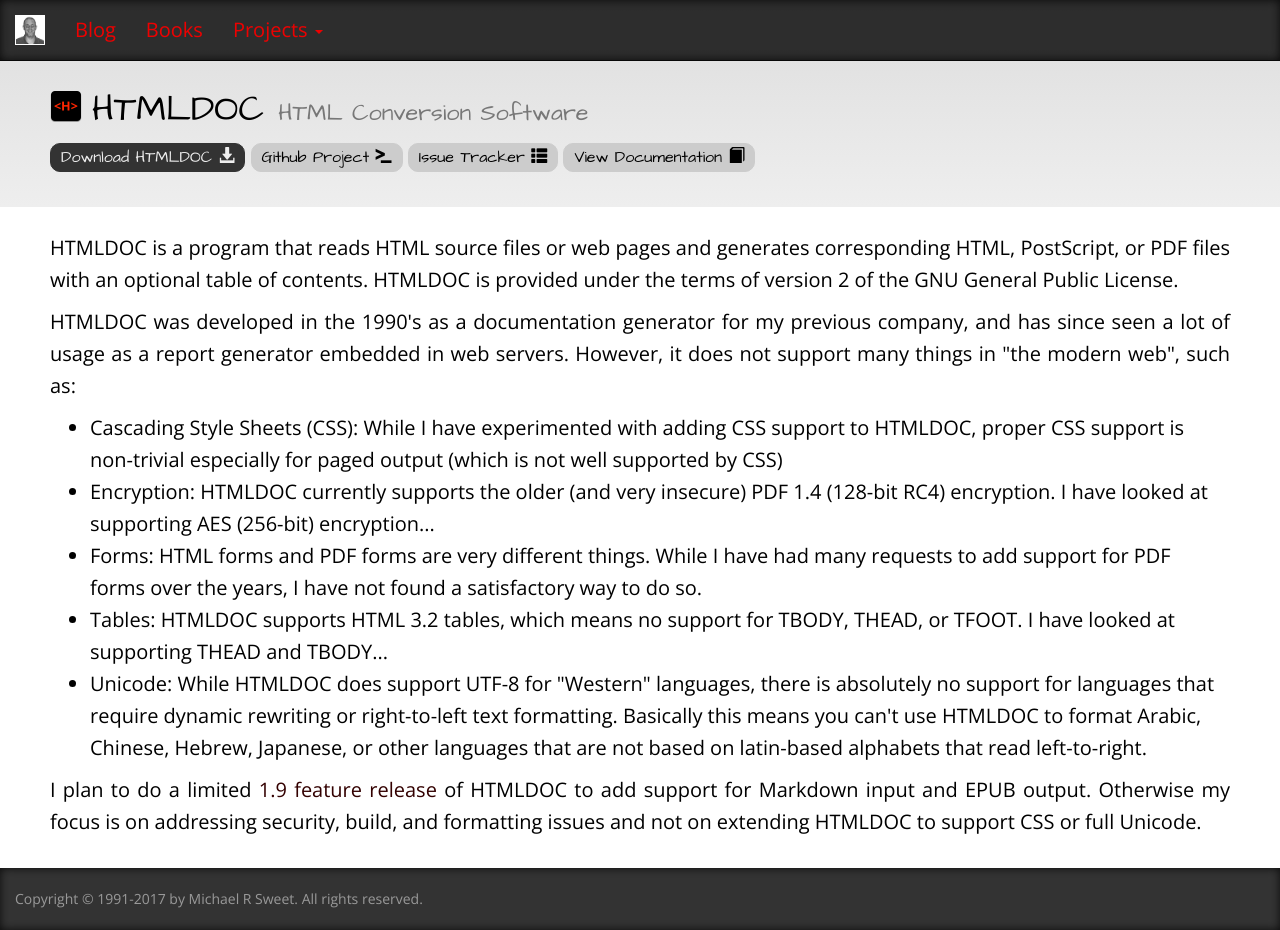
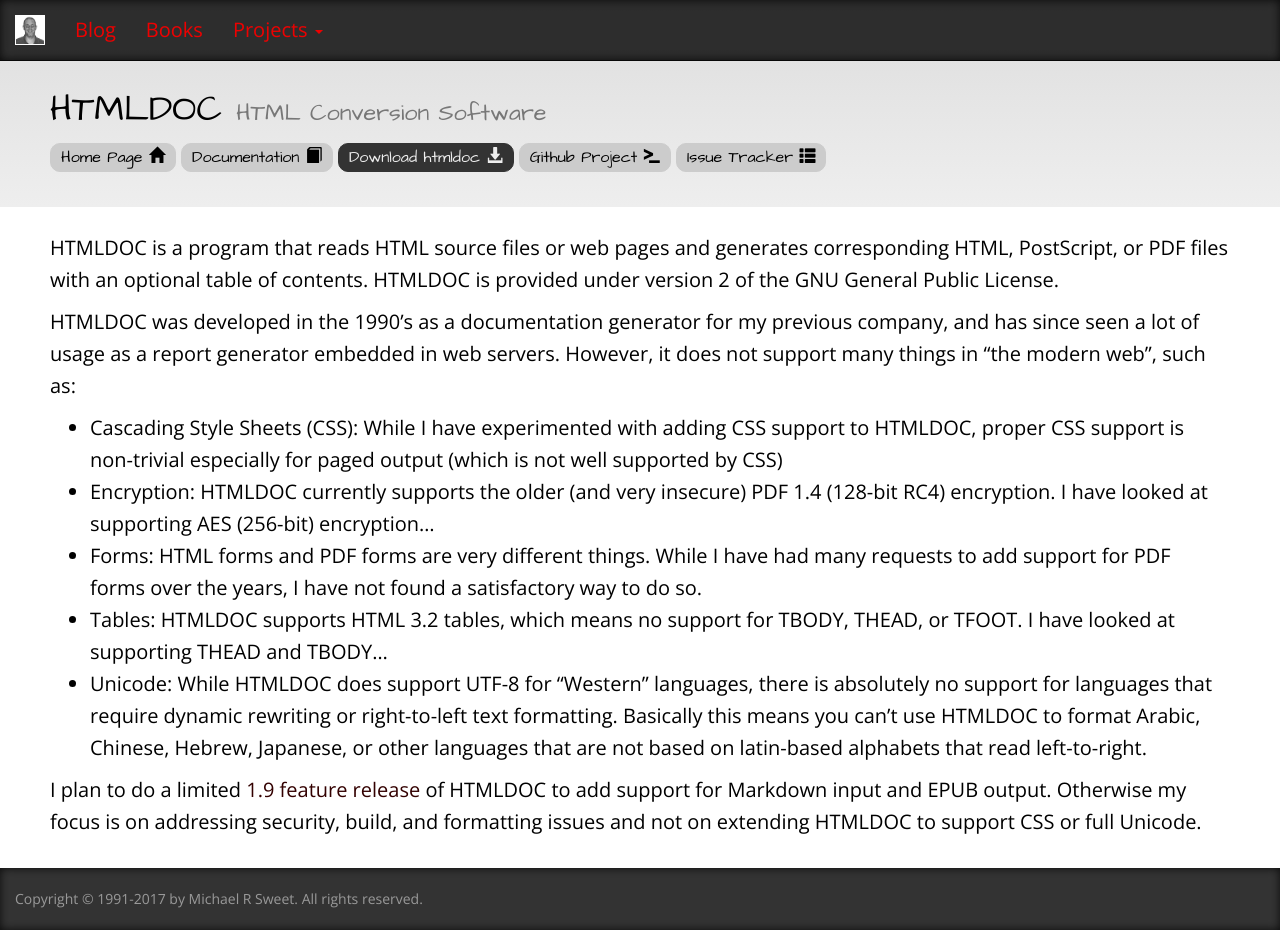
Before and after one commit to michaelrsweet/michaelrsweet.github.com, a Jekyll site: the page built from htmldoc/index.md, in a window 1280 px wide and 930 px high. Built offline with Jekyll 4.4.1, drawn with Linux system fonts in a browser that asks for light colours.

Commit message:
Migrate projects to project page layout/template.

```diff
--- a/_layouts/project.html
+++ b/_layouts/project.html
@@ -45,12 +45,12 @@
     <div class="container-fluid container-header">
       <div class="row">
         <div class="col-sm-12">
-          <h1>{{page.project}} <small>{{page.subtitle}}</small></h1>
-          <p><a class="btn btn-primary" href="https://github.com/michaelrsweet/{{page.project}}/releases">Download {{page.project}} <span class="glyphicon glyphicon-download-alt" aria-hidden="true"></span></a>
+          <h1>{{page.project_name}} <small>{{page.subtitle}}</small></h1>
+          <p><a class="btn btn-normal" href="index.html">Home Page <span class="glyphicon glyphicon-home" aria-hidden="true"></span></a>
+          <a class="btn btn-normal" href="{{page.project}}.html">Documentation <span class="glyphicon glyphicon-book" aria-hidden="true"></span></a>
+          <a class="btn btn-primary" href="https://github.com/michaelrsweet/{{page.project}}/releases">Download {{page.project}} <span class="glyphicon glyphicon-download-alt" aria-hidden="true"></span></a>
           <a class="btn btn-normal" href="https://github.com/michaelrsweet/{{page.project}}">Github Project <span class="glyphicon glyphicon-console" aria-hidden="true"></span></a>
-          <a class="btn btn-normal" href="https://github.com/michaelrsweet/{{page.project}}/issues">Issue Tracker <span class="glyphicon glyphicon-th-list" aria-hidden="true"></span></a>
-          <a class="btn btn-normal" href="index.html">View Description <span class="glyphicon glyphicon-home" aria-hidden="true"></span></a>
-          <a class="btn btn-normal" href="{{page.project}}.html">View Documentation <span class="glyphicon glyphicon-book" aria-hidden="true"></span></a></p>
+          <a class="btn btn-normal" href="https://github.com/michaelrsweet/{{page.project}}/issues">Issue Tracker <span class="glyphicon glyphicon-th-list" aria-hidden="true"></span></a></p>
         </div>
       </div>
     </div>
--- a/htmldoc/index.html
+++ /dev/null
@@ -1,32 +0,0 @@
----
-title: HTMLDOC
-layout: default
----
-
-<div class="container-fluid container-header">
-  <div class="row">
-    <div class="col-sm-12">
-      <h1><img class="logo" src="htmldoc-128.png">HTMLDOC <small>HTML Conversion Software</small></h1>
-      <p><a class="btn btn-primary" href="https://github.com/michaelrsweet/htmldoc/releases">Download HTMLDOC <span class="glyphicon glyphicon-download-alt" aria-hidden="true"></span></a>
-      <a class="btn btn-normal" href="https://github.com/michaelrsweet/htmldoc">Github Project <span class="glyphicon glyphicon-console" aria-hidden="true"></span></a>
-      <a class="btn btn-normal" href="https://github.com/michaelrsweet/htmldoc/issues">Issue Tracker <span class="glyphicon glyphicon-th-list" aria-hidden="true"></span></a>
-      <a class="btn btn-normal" href="htmldoc.html">View Documentation <span class="glyphicon glyphicon-book" aria-hidden="true"></span></a></p>
-    </div>
-  </div>
-</div>
-<div class="container-fluid">
-  <div class="row">
-    <div class="col-sm-12 col-md-12">
-      <p class="justify">HTMLDOC is a program that reads HTML source files or web pages and generates corresponding HTML, PostScript, or PDF files with an optional table of contents. HTMLDOC is provided under the terms of version 2 of the GNU General Public License.</p>
-      <p class="justify">HTMLDOC was developed in the 1990's as a documentation generator for my previous company, and has since seen a lot of usage as a report generator embedded in web servers.  However, it does not support many things in "the modern web", such as:</p>
-      <ul>
-        <li>Cascading Style Sheets (CSS): While I have experimented with adding CSS support to HTMLDOC, proper CSS support is non-trivial especially for paged output (which is not well supported by CSS)</li>
-        <li>Encryption: HTMLDOC currently supports the older (and very insecure) PDF 1.4 (128-bit RC4) encryption.  I have looked at supporting AES (256-bit) encryption...</li>
-        <li>Forms: HTML forms and PDF forms are very different things.  While I have had many requests to add support for PDF forms over the years, I have not found a satisfactory way to do so.</li>
-        <li>Tables: HTMLDOC supports HTML 3.2 tables, which means no support for TBODY, THEAD, or TFOOT.  I have looked at supporting THEAD and TBODY...</li>
-        <li>Unicode: While HTMLDOC does support UTF-8 for "Western" languages, there is absolutely no support for languages that require dynamic rewriting or right-to-left text formatting.  Basically this means you can't use HTMLDOC to format Arabic, Chinese, Hebrew, Japanese, or other languages that are not based on latin-based alphabets that read left-to-right.</li>
-      </ul>
-      <p class="justify">I plan to do a limited <a href="https://github.com/michaelrsweet/htmldoc/milestone/3">1.9 feature release</a> of HTMLDOC to add support for Markdown input and EPUB output. Otherwise my focus is on addressing security, build, and formatting issues and not on extending HTMLDOC to support CSS or full Unicode.</p>
-    </div>
-  </div>
-</div>
```
Also changed, not shown: epm/epm.html (+6 -18 lines), epm/index.html (deleted, +0 -25 lines), epm/index.md (added, +22 -0 lines), htmldoc/htmldoc.html (+7 -16 lines), htmldoc/index.md (added, +40 -0 lines), mmd/index.html (deleted, +0 -34 lines), mmd/index.md (added, +32 -0 lines), mxml/index.html (deleted, +0 -24 lines), mxml/index.md (added, +22 -0 lines), mxml/mxml.html (+6 -18 lines), zipc/index.md (+5 -2 lines), zipc/zipc.md (+4 -3 lines).
